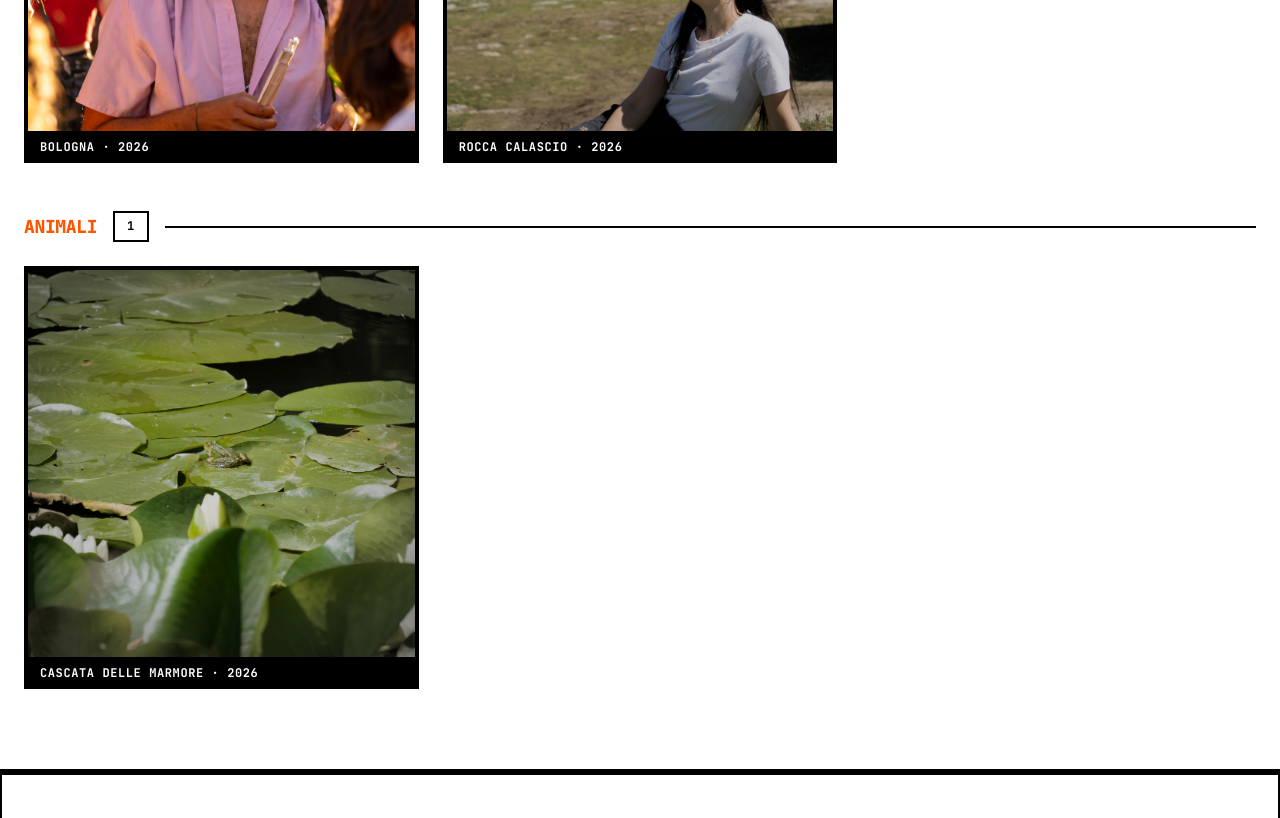
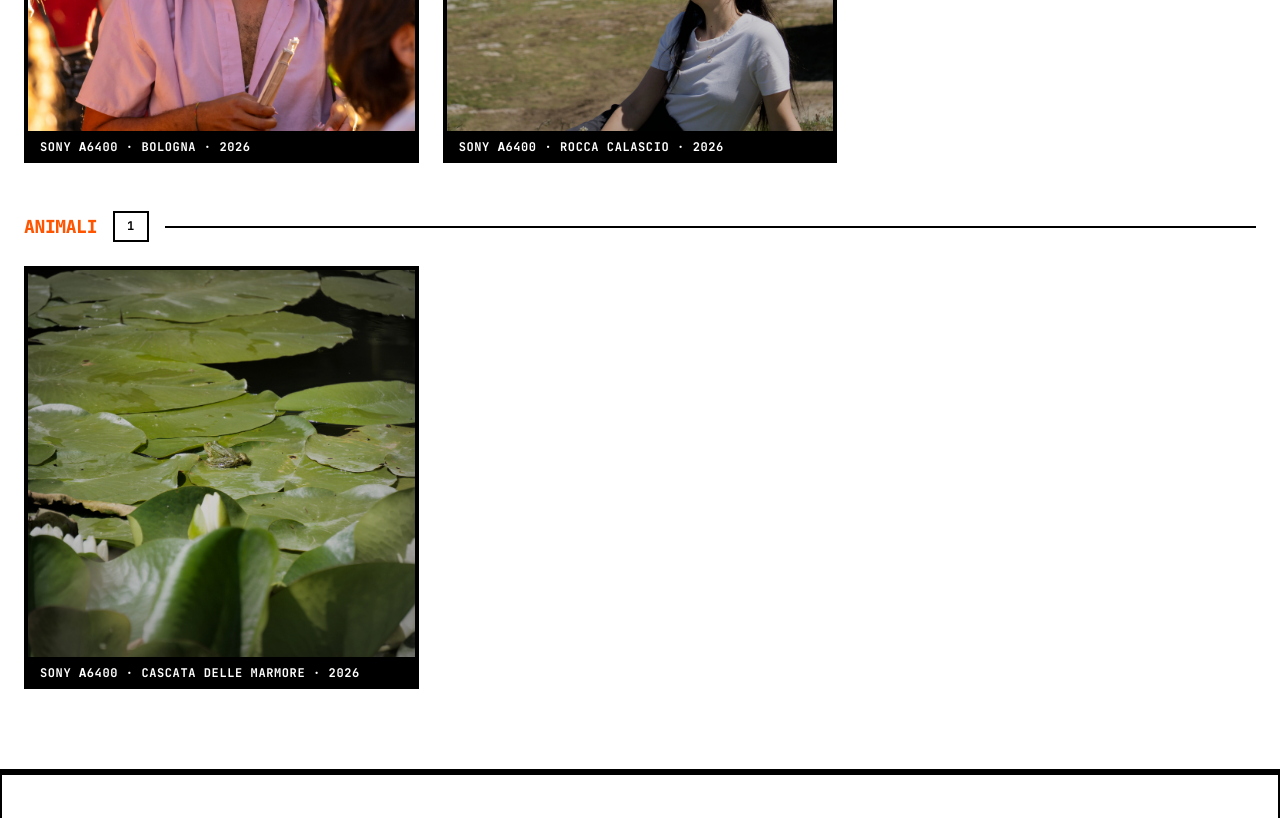
Before and after one commit to ehystiv/ehystiv.dev, an Astro site: page /personal in a window 1280 px wide. Shown: the part 1000-1818 px from the top of the page. Built offline with nearby package versions, Linux system fonts and the light colour scheme; Astro itself is replaced by a stand-in of ours; some packages are replaced by stand-ins of ours.

Commit message:
feat: aggiungi campo 'shoot_on' per le foto e aggiorna i metadati nelle categorie

```diff
--- a/src/components/PersonalPage.astro
+++ b/src/components/PersonalPage.astro
@@ -21,7 +21,7 @@ const resolvePhoto = (photo: Photo) => {
 		console.warn(`[personal] Photo file not found in src/assets/photos/: ${photo.src}`);
 		return null;
 	}
-	const meta = [photo.location, photo.date].filter(Boolean).join(' · ');
+	const meta = [photo.shoot_on, photo.location, photo.date].filter(Boolean).join(' · ');
 	return { ...photo, image: file.default, meta };
 };
 
@@ -112,7 +112,9 @@ const hasPhotos = resolvedCategories.length > 0;
 				</div>
 			) : (
 				<div class="border-brutal border-dashed p-12 text-center">
-					<p class="font-mono text-xl font-bold uppercase">{t.personal.photos.empty_title}</p>
+					<p class="font-mono text-xl font-bold uppercase">
+						{t.personal.photos.empty_title}
+					</p>
 					<p class="mx-auto mt-2 max-w-md text-[var(--color-muted)]">
 						{t.personal.photos.empty_text}
 					</p>
@@ -136,7 +138,9 @@ const hasPhotos = resolvedCategories.length > 0;
 				</div>
 
 				<div class="border-brutal border-dashed p-12 text-center">
-					<p class="font-mono text-xl font-bold uppercase">{t.personal.blog.empty_title}</p>
+					<p class="font-mono text-xl font-bold uppercase">
+						{t.personal.blog.empty_title}
+					</p>
 					<p class="mx-auto mt-2 max-w-md text-[var(--color-muted)]">
 						{t.personal.blog.empty_text}
 					</p>
--- a/src/data/photos.ts
+++ b/src/data/photos.ts
@@ -7,6 +7,7 @@ export interface Photo {
 	};
 	location?: string;
 	date?: string;
+	shoot_on?: string;
 }
 
 export interface PhotoCategory {
@@ -50,31 +51,36 @@ export const photoCategories: PhotoCategory[] = [
 				src: 'people/ragazza_costume.webp',
 				alt: { it: "Ragazza in costume", en: "Girl in swimsuit" },
 				location: 'Premilcuore',
-				date: '2026'
+				date: '2026',
+				shoot_on: 'Sony α6400'
 			},
 			{
 				src: 'people/pride.webp',
 				alt: { it: "Ragazzo al Pride", en: "Boy at the Pride" },
 				location: 'Bologna',
-				date: '2026'
+				date: '2026',
+				shoot_on: 'Sony α6400'
 			},
 			{
 				src: 'people/ragazza_blu.webp',
 				alt: { it: "Ragazza con vestito blu", en: "Girl in blue dress" },
 				location: 'Castel dell\'Alpi',
-				date: '2026'
+				date: '2026',
+				shoot_on: 'Sony α6400'
 			},
 			{
 				src: 'people/ragazza_montagne.webp',
 				alt: { it: "Ragazza tra le montagne", en: "Girl among the mountains" },
 				location: 'Rocca Calascio',
-				date: '2026'
+				date: '2026',
+				shoot_on: 'Sony α6400'
 			},
 			{
 				src: 'people/ragazzo_montagne.webp',
 				alt: { it: "Ragazzo tra le montagne", en: "Boy among the mountains" },
 				location: 'Bresimo',
-				date: '2026'
+				date: '2026',
+				shoot_on: 'Sony α6400'
 			}
 		]
 	},
@@ -86,37 +92,43 @@ export const photoCategories: PhotoCategory[] = [
 				src: 'nature/lago_castello_alpi.webp',
 				alt: { it: "Lago di Castel dell'Alpi al tramonto", en: "The Castel dell'Alpi Lake at sunset" },
 				location: 'Castel dell\'Alpi',
-				date: '2026'
+				date: '2026',
+				shoot_on: 'Sony α6400'
 			},
 			{
 				src: 'nature/castel_alpi.webp',
 				alt: { it: "Castel dell'Alpi", en: "Castel dell'Alpi" },
 				location: 'Castel dell\'Alpi',
-				date: '2026'
+				date: '2026',
+				shoot_on: 'Sony α6400'
 			},
 			{
 				src: 'nature/lago_castel_alpi_2.webp',
 				alt: { it: "Lago di Castel dell'Alpi", en: "The Castel dell'Alpi Lake" },
 				location: 'Castel dell\'Alpi',
-				date: '2026'
+				date: '2026',
+				shoot_on: 'Sony α6400'
 			},
 			{
 				src: 'nature/grotta_urlante.webp',
 				alt: { it: "Cascate delle grotte urlanti", en: "The Howling Caves Waterfalls" },
 				location: 'Premilcuore',
-				date: '2026'
+				date: '2026',
+				shoot_on: 'Sony α6400'
 			},
 			{
 				src: 'nature/grotta_urlante_2.webp',
 				alt: { it: "Cascata delle grotte urlante con edera", en: "The Howling Caves Waterfalls with ivy" },
 				location: 'Premilcuore',
-				date: '2026'
+				date: '2026',
+				shoot_on: 'Sony α6400'
 			},
 			{
 				src: "nature/marmore.webp",
 				alt: { it: "Cascata delle Marmore", en: "The Marmore Waterfalls" },
 				location: 'Cascata delle Marmore',
-				date: '2026'
+				date: '2026',
+				shoot_on: 'Sony α6400'
 			}
 		]
 	},
@@ -128,13 +140,15 @@ export const photoCategories: PhotoCategory[] = [
 				src: 'animals/frog.webp',
 				alt: { it: "Rana", en: "Frog" },
 				location: 'Cascata delle Marmore',
-				date: '2026'
+				date: '2026',
+				shoot_on: 'Sony α6400'
 			},
 			{
 				src: 'animals/balestrucci.webp',
 				alt: { it: "Balestrucci", en: "Swallows" },
 				location: 'Bresimo',
-				date: '2026'
+				date: '2026',
+				shoot_on: 'Sony α6400'
 			}
 		]
 	}
```
